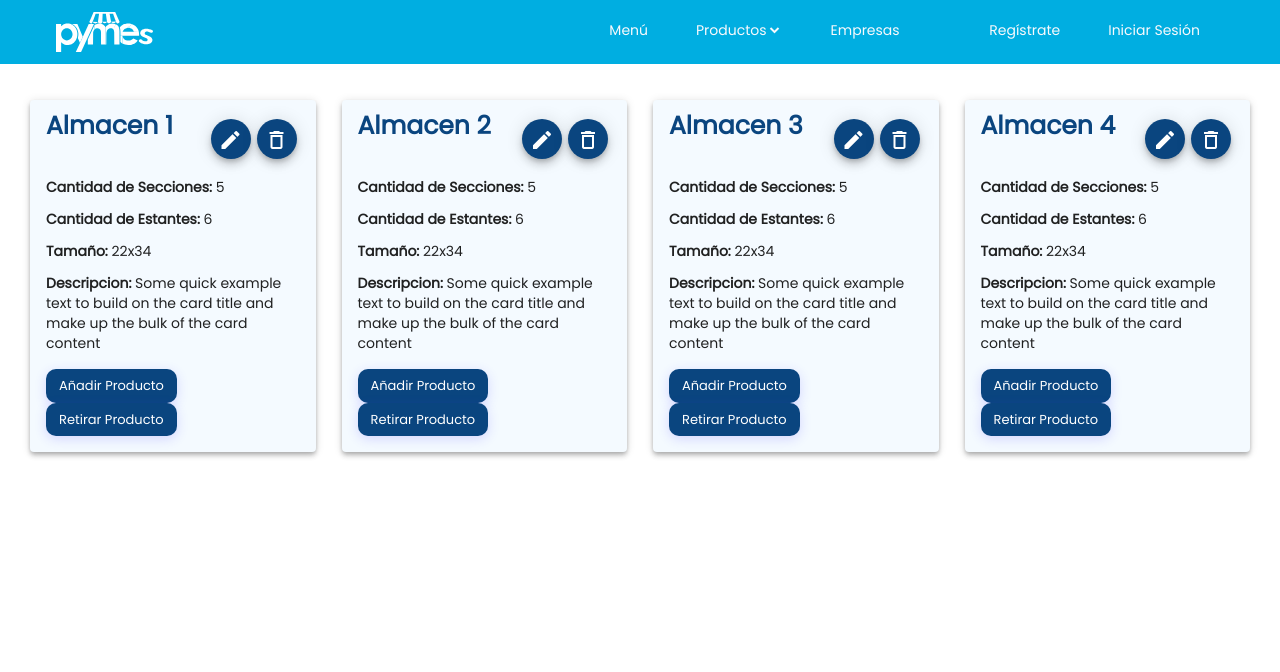
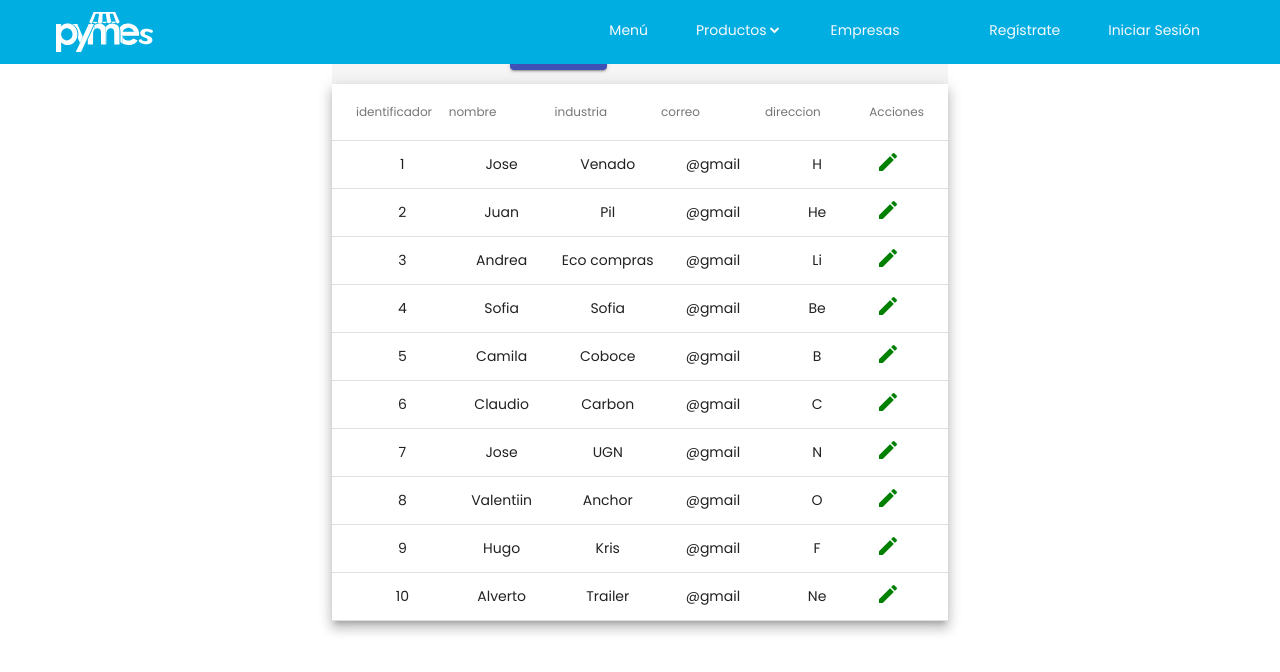
Before and after one commit to AndyGuzman7/pr-pymes-web, an Angular app: page / in a window 1280 px wide. Shown: the top 672 px of the page. Built offline with nearby package versions, Linux system fonts and the light colour scheme.

Commit message:
02-11-2022 conflicto develop

```diff
--- a/src/app/app.component.html
+++ b/src/app/app.component.html
@@ -1,2 +1,2 @@
 <app-top-nav-bar></app-top-nav-bar>
-<app-all-warehouses></app-all-warehouses>
+<app-supplier></app-supplier>
```
